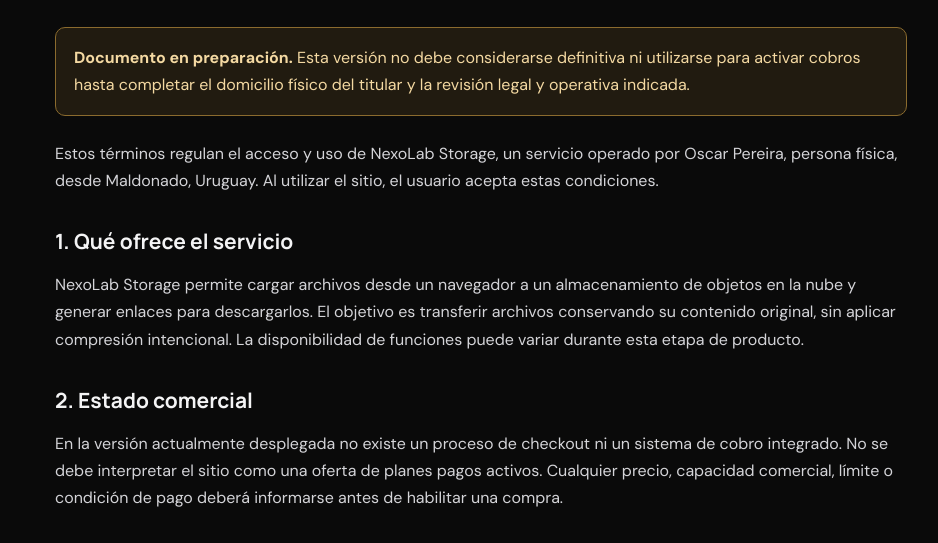
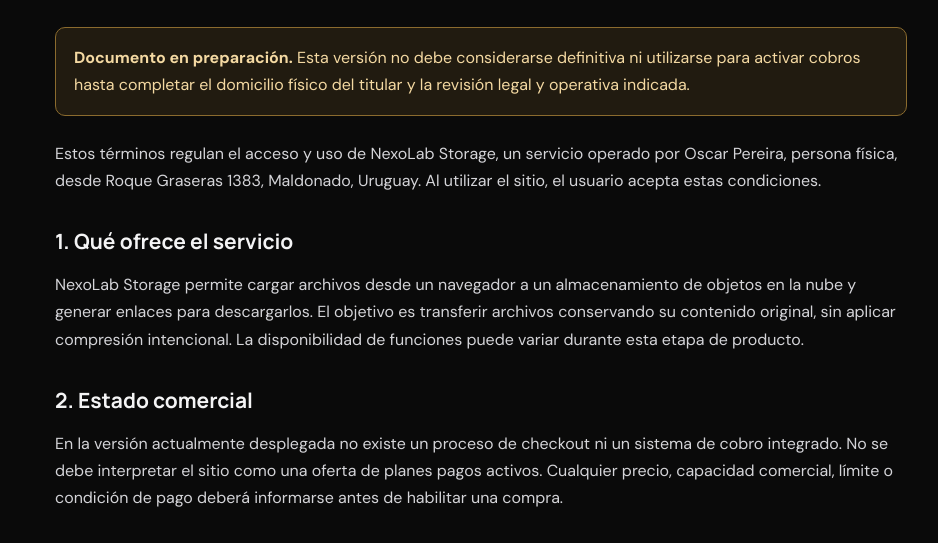
Before and after one commit to PocketBlack/nexolab-storage, a plain HTML site: page frontend/terminos.html in a window 1280 px wide. Shown: the part 256-799 px from the top of the page, without its empty margins (159-1097 px from the left). Drawn offline with Linux system fonts and the light colour scheme.

Commit message:
Add confirmed business address to legal information

```diff
--- a/frontend/terminos.html
+++ b/frontend/terminos.html
@@ -1,6 +1,6 @@
 <!doctype html>
 <html lang="es"><head><meta charset="utf-8"><meta name="viewport" content="width=device-width,initial-scale=1"><meta name="description" content="Términos y condiciones de uso de NexoLab Storage."><title>Términos y condiciones — NexoLab Storage</title><link rel="stylesheet" href="legal.css"><link rel="preconnect" href="https://fonts.googleapis.com"><link href="https://fonts.googleapis.com/css2?family=DM+Sans:wght@400;500;700&family=Manrope:wght@700;800&display=swap" rel="stylesheet"></head><body><header class="legal-top"><a class="legal-brand" href="/">NEXO LAB / STORAGE</a></header><main class="legal-wrap"><div class="eyebrow">Información legal</div><h1>Términos y condiciones</h1><div class="updated">Última actualización: 19 de noviembre de 2026</div><div class="draft-notice"><strong>Documento en preparación.</strong> Esta versión no debe considerarse definitiva ni utilizarse para activar cobros hasta completar el domicilio físico del titular y la revisión legal y operativa indicada.</div>
-<p>Estos términos regulan el acceso y uso de NexoLab Storage, un servicio operado por Oscar Pereira, persona física, desde Maldonado, Uruguay. Al utilizar el sitio, el usuario acepta estas condiciones.</p>
+<p>Estos términos regulan el acceso y uso de NexoLab Storage, un servicio operado por Oscar Pereira, persona física, desde Roque Graseras 1383, Maldonado, Uruguay. Al utilizar el sitio, el usuario acepta estas condiciones.</p>
 <h2>1. Qué ofrece el servicio</h2><p>NexoLab Storage permite cargar archivos desde un navegador a un almacenamiento de objetos en la nube y generar enlaces para descargarlos. El objetivo es transferir archivos conservando su contenido original, sin aplicar compresión intencional. La disponibilidad de funciones puede variar durante esta etapa de producto.</p>
 <h2>2. Estado comercial</h2><p>En la versión actualmente desplegada no existe un proceso de checkout ni un sistema de cobro integrado. No se debe interpretar el sitio como una oferta de planes pagos activos. Cualquier precio, capacidad comercial, límite o condición de pago deberá informarse antes de habilitar una compra.</p>
 <h2>3. Uso de enlaces y sesiones</h2><p>El servicio utiliza una sesión privada identificada por un token almacenado en el navegador. Los enlaces de descarga son enlaces firmados y tienen una vigencia técnica de 24 horas. El vencimiento del enlace no implica que el archivo sea eliminado del almacenamiento. Cualquier persona que obtenga un enlace válido puede acceder al archivo durante su vigencia; por eso, el usuario debe compartirlo únicamente con destinatarios de confianza.</p>
```
